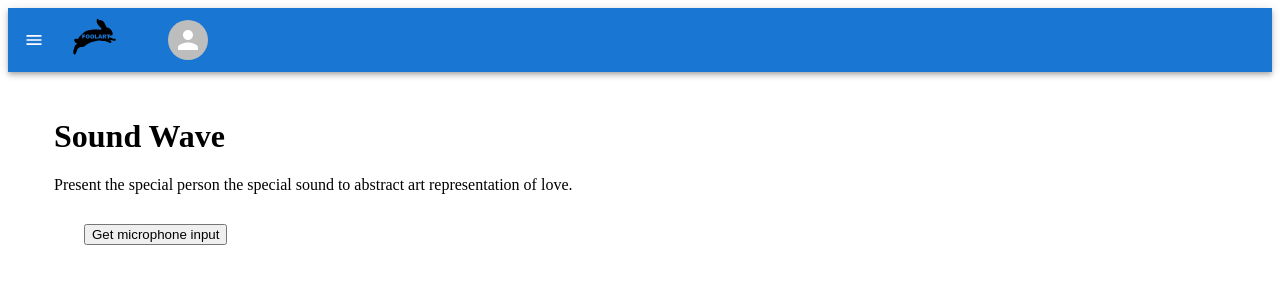
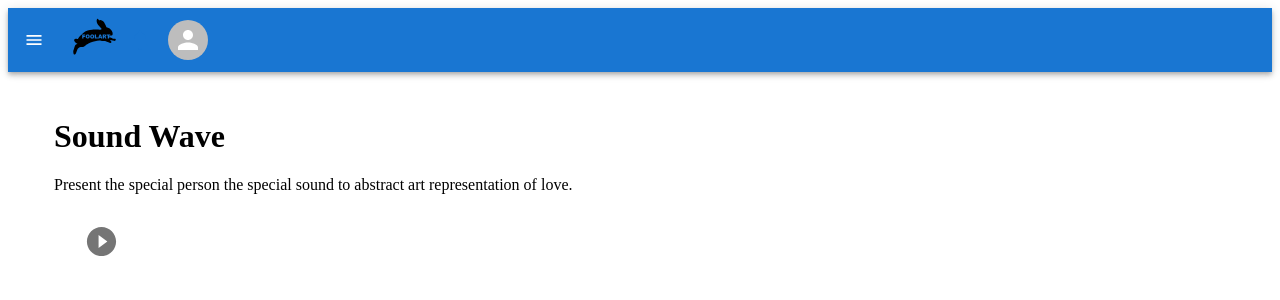
Before and after one commit to CharartDao/charart.github.io, a React (Create React App) app: page / in a window 1280 px wide. Shown: the top 300 px of the page. Built offline with nearby package versions, Linux system fonts and the light colour scheme.

Commit message:
update button design for sound wave and enable basis for canvas download

```diff
--- a/src/components/audio-analyser.tsx
+++ b/src/components/audio-analyser.tsx
@@ -101,7 +101,7 @@ public clearAnimations(): void {
     const width = canvas!.width;
     const context = canvas!.getContext('2d');
     let x = 0;
-    //let space = width / this.state.audioData.length;
+    let space = width / this.state.audioData.length;
     const sliceWidth = (width * 1.0) / this.state.audioData.length;
 
     context!.lineWidth = 2;
@@ -117,7 +117,7 @@ public clearAnimations(): void {
     const y = (item / 255.0) * height;
     context!.lineTo(x, y);
     //context!.moveTo(space*item,height); //x,y
-        //context!.lineTo(space*item,height-value); //x,y
+    //context!.lineTo(space*item,height); //x,y
     x += sliceWidth;
   });
     context!.lineTo(x, height / 2);
@@ -131,10 +131,10 @@ public clearAnimations(): void {
   }
 
   componentWillUnmount() {
-    cancelAnimationFrame(this.rafId);
+    //cancelAnimationFrame(this.rafId);
     this.analyser.disconnect();
     this.source.disconnect();
-    this.clearAnimations();
+    //this.clearAnimations();
 
   }
 
--- a/src/components/microphone-input.tsx
+++ b/src/components/microphone-input.tsx
@@ -1,19 +1,25 @@
 import React, { Component } from 'react';
 import AudioAnalyser from './audio-analyser';
+import PlayCircleFilledWhiteIcon from '@mui/icons-material/PlayCircleFilledWhite';
+import StopCircleIcon from '@mui/icons-material/StopCircle';
+import { Grid, Typography } from '@mui/material';
+
 
 export type PageProps = {
     onAudioError?: (e: any) => void;
 };
 
 type State = {
-  audioElement: MediaStream  | null
-    };
+  audioElement: MediaStream  | null;
+  microPhone: boolean;
+};
 
 class MicrophoneInput extends Component <PageProps, State>{
   constructor(props: PageProps) {
     super(props);
     this.state = {
-      audioElement: null
+      audioElement: null,
+      microPhone: false
     };
     this.toggleMicrophone = this.toggleMicrophone.bind(this);
   }
@@ -24,18 +30,21 @@ class MicrophoneInput extends Component <PageProps, State>{
       video: false
     });
     this.setState({ audioElement });
+    this.setState({ microPhone: true });
     console.log("audioElement", audioElement);
   }
 
   stopMicrophone() {
     this.state.audioElement!.getTracks().forEach(track => {track.stop(); console.log(track);});
-    this.setState({ audioElement: null });
+    //this.setState({ audioElement: null });
+    this.setState({ microPhone: false });
   }
 
   toggleMicrophone() {
-    if (this.state.audioElement) {
+    if (this.state.microPhone) {
       this.stopMicrophone();
     } else {
+      this.setState({ audioElement: null });
       this.getMicrophone();
     }
   }
@@ -44,9 +53,18 @@ class MicrophoneInput extends Component <PageProps, State>{
     return (
       <div className="sound-wave">
         <div className="controls">
-          <button onClick={this.toggleMicrophone}>
-            {this.state.audioElement ? 'Stop microphone' : 'Get microphone input'}
-          </button>
+          <Grid
+            xs={12}
+            item
+            className="menu-item"
+            onClick={
+              this.toggleMicrophone
+            }>
+            {this.state.microPhone ?
+            <StopCircleIcon className="icon" fontSize="large" color="action"/> :
+            <PlayCircleFilledWhiteIcon className="icon" fontSize="large" color="action"/>
+            }
+          </Grid>
         </div>
         {this.state.audioElement ? <AudioAnalyser audio={this.state.audioElement} /> : ''}
       </div>
```
Lines whose indentation alone changed are shown as unchanged.
